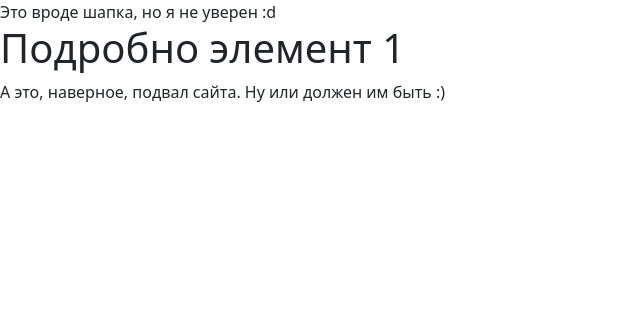
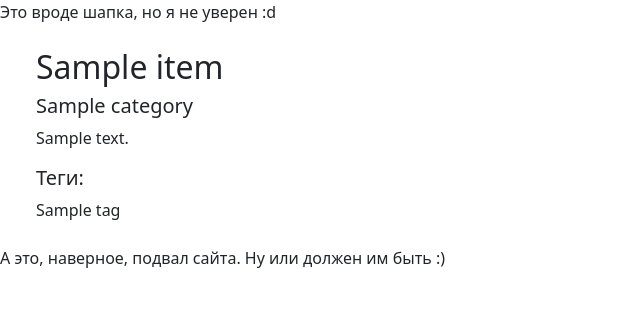
Before and after one commit to extroot/yandexLyceumPlus, a Django app: page /catalog/1/ in a window 1280 px wide. Shown: the top 324 px of the page, without its empty margins (0-640 px from the left). Run offline with Django 4.2, Linux system fonts and the light colour scheme; tables that the repository leaves empty hold one stand-in row (values such as "Sample post"); some libraries are stand-ins or nearby versions.

Commit message:
Add item detail functionality

```diff
--- a/catalog/models.py
+++ b/catalog/models.py
@@ -35,6 +35,7 @@ class Item(Published):
 
 class Category(Slug, Published):
     weight = models.PositiveSmallIntegerField(verbose_name='Вес', default=100)
+    name = models.CharField(verbose_name='Имя', max_length=128)
 
     def __str__(self):
         return self.slug
--- a/catalog/views.py
+++ b/catalog/views.py
@@ -1,3 +1,4 @@
+from django.http import Http404
 from django.shortcuts import render
 
 from catalog.models import Item
@@ -12,7 +13,14 @@ def item_list(request):
 
 
 def item_detail(request, id_product):
+    try:
+        item = Item.objects.get(pk=id_product)
+        if not item.is_published:
+            raise Http404()
+    except Item.DoesNotExist:
+        raise Http404()
+
     context = {
-        "id_product": id_product
+        "item": item
     }
     return render(request, 'catalog/item_detail.html', context)
--- a/templates/catalog/item_detail.html
+++ b/templates/catalog/item_detail.html
@@ -5,5 +5,17 @@
 {% endblock %}
 
 {% block content %}
-    <h1>Подробно элемент {{ id_product }}</h1>
+    <div class="container m-4">
+        <h2>{{ item.name }}</h2>
+
+        <h5>{{ item.category.name }}</h5>
+
+        <p>{{ item.text }}</p>
+        <h5>Теги:</h5>
+        {% for tag in item.tags.all %}
+            <p>{{ tag.name }}</p>
+        {% empty %}
+            <p>Тегов нет</p>
+        {% endfor %}
+    </div>
 {% endblock %}
--- a/templates/includes/item_grid.html
+++ b/templates/includes/item_grid.html
@@ -1,7 +1,7 @@
 <div class="container">
     <div class="row row-cols-2">
         {% for item in items %}
-            <div class="col">
+            <a class="col text-decoration-none text-black bg-light" href="/catalog/{{ item.pk }}">
                     <h3>{{ item.name }}</h3>
                     <p>{{ item.text|truncatewords:10 }}</p>
                     <h5>Теги:</h5>
@@ -10,7 +10,7 @@
                     {% empty %}
                         <p>Тегов нет</p>
                     {% endfor %}
-            </div>
+            </a>
         {% empty %}
             <p>Список пуст. Эй, админ, добавь инфы!<p></p>
         {% endfor %}
```
Also changed, not shown: catalog/migrations/0009_category_name.py (added). Lines whose indentation alone changed are shown as unchanged.
